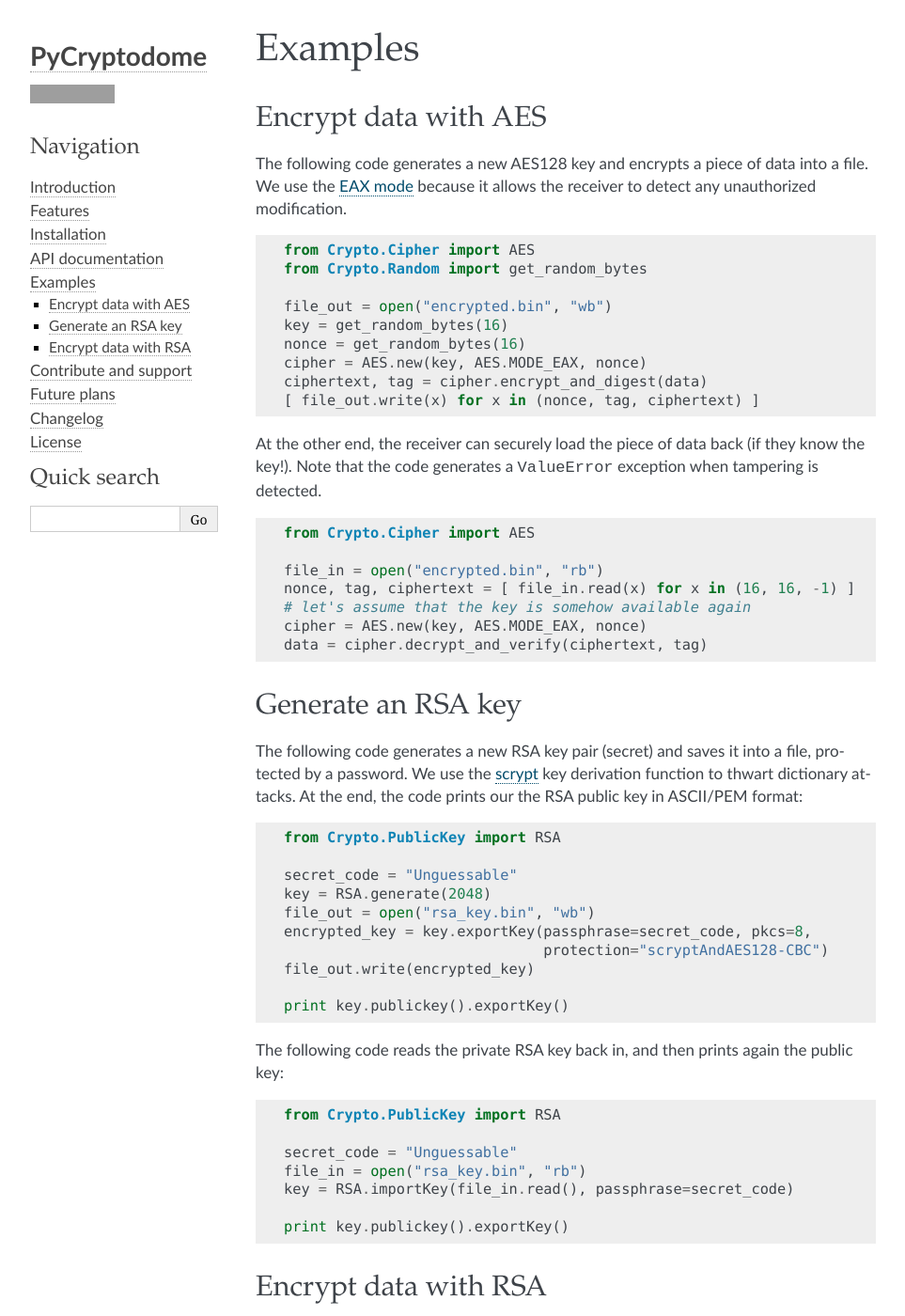
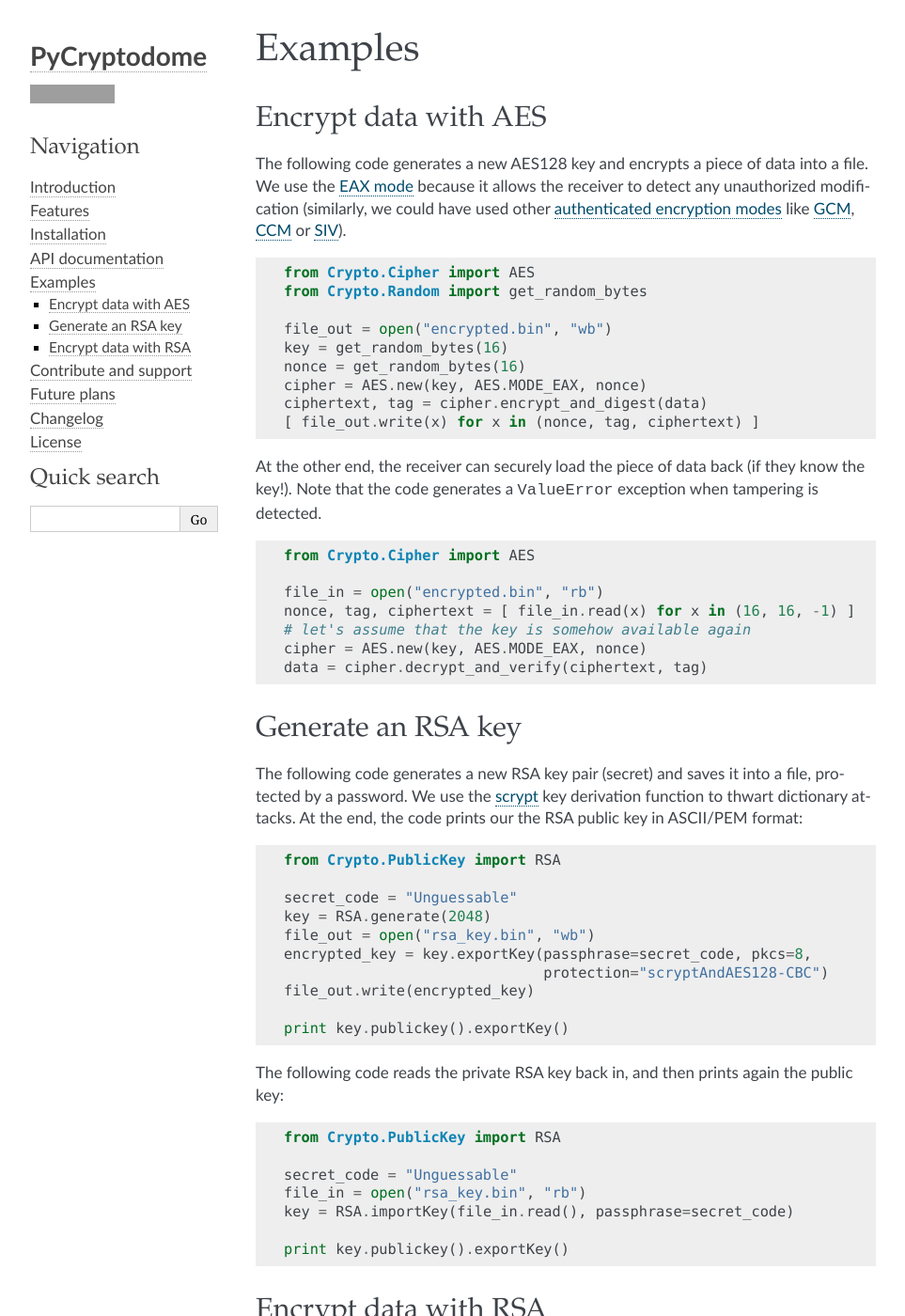
Before and after one commit to Legrandin/pycryptodome, a Sphinx documentation site: the page built from Doc/src/examples.rst, in a window 1280 px wide and 1400 px high. Shown: the whole window at 94% size, without its empty margins (148-1111 px from the left). Built offline with Sphinx 7.4.7, drawn with Linux system fonts in a browser that asks for light colours; formulas are drawn with MathJax 3; the version number could not be read and is left out; grey boxes are pictures that could not be loaded.

Commit message:
Add more references to AEAD modes in the example

```diff
--- a/Doc/src/examples.rst
+++ b/Doc/src/examples.rst
@@ -5,8 +5,9 @@ Encrypt data with AES
 ~~~~~~~~~~~~~~~~~~~~~
 
 The following code generates a new AES128 key and encrypts a piece of data into a file.
-We use the `EAX mode <http://en.wikipedia.org/wiki/EAX_mode>`_ because it allows the receiver
-to detect any unauthorized modification.
+We use the `EAX mode`_ because it allows the receiver to detect any
+unauthorized modification (similarly, we could have used other `authenticated
+encryption modes`_ like `GCM`_, `CCM`_ or `SIV`_).
 
 .. code-block:: python
 
@@ -37,7 +38,7 @@ Generate an RSA key
 ~~~~~~~~~~~~~~~~~~~
 
 The following code generates a new RSA key pair (secret) and saves it into a file, protected by a password.
-We use the `scrypt <http://en.wikipedia.org/wiki/Scrypt>`_ key derivation function to thwart dictionary attacks.
+We use the `scrypt`_ key derivation function to thwart dictionary attacks.
 At the end, the code prints our the RSA public key in ASCII/PEM format:
 
 .. code-block:: python
@@ -73,8 +74,7 @@ The following code encrypts a piece of data for a receiver we have the RSA publi
 The RSA public key is stored in a file called ``receiver.pem``.
 
 Since we want to be able to encrypt an arbitrary amount of data, we use a hybrid encryption scheme.
-We use RSA with PKCS#1 `OAEP padding <http://en.wikipedia.org/wiki/Optimal_asymmetric_encryption_padding>`_
-for asymmetric encryption of an AES session key.
+We use RSA with PKCS#1 `OAEP`_ for asymmetric encryption of an AES session key.
 The session key can then be used to encrypt all the actual data.
 
 As in the first example, we use the EAX mode to allow detection of unauthorized modifications.
@@ -124,3 +124,11 @@ first, and with that the rest of the file:
     # Decrypt the data with the AES session key
     cipher_aes = AES.new(session_key, AES.MODE_EAX, nonce)
     data = cipher.decrypt_and_verify(ciphertext, tag)
+
+.. _EAX mode: http://en.wikipedia.org/wiki/EAX_mode
+.. _CCM: http://en.wikipedia.org/wiki/CCM_mode
+.. _GCM: http://en.wikipedia.org/wiki/GCM_mode
+.. _SIV: http://tools.ietf.org/html/rfc5297
+.. _scrypt: http://it.wikipedia.org/wiki/Scrypt
+.. _OAEP: http://en.wikipedia.org/wiki/Optimal_asymmetric_encryption_padding
+.. _authenticated encryption modes: http://blog.cryptographyengineering.com/2012/05/how-to-choose-authenticated-encryption.html
```
